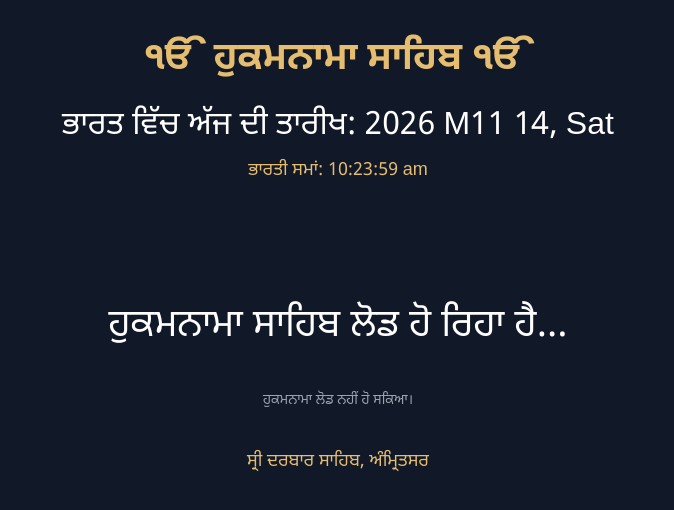
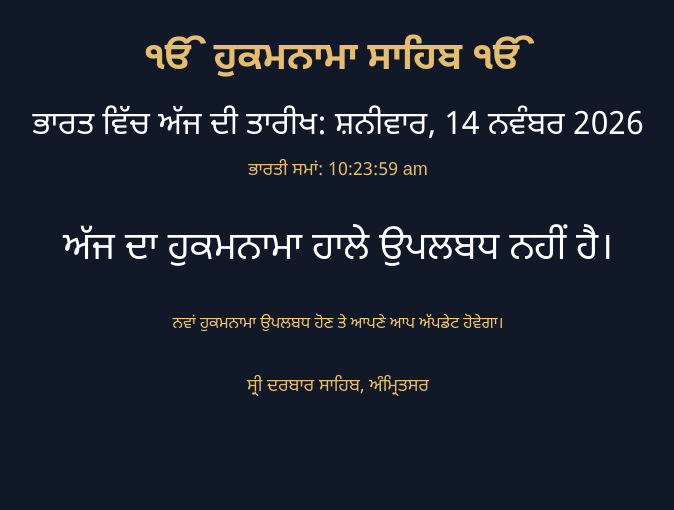
Before and after one commit to harkirat75/daily-hukamnama, a plain HTML site: page index.html in a window 1280 px wide. Shown: the whole page, without its empty margins (302-976 px from the left). Drawn offline with Linux system fonts and the light colour scheme; no server answers.

Commit message:
Update index.html

```diff
--- a/index.html
+++ b/index.html
@@ -31,7 +31,6 @@ body {
 
 #indiaDate {
   font-size: clamp(22px, 2.5vw, 32px);
-  color: #ffffff;
   margin-bottom: 12px;
 }
 
@@ -63,9 +62,9 @@ body {
 }
 
 #status {
-  color: #9ca3af;
-  font-size: 14px;
-  margin-top: 15px;
+  color: #f0c674;
+  font-size: 16px;
+  margin-top: 20px;
 }
 
 .footer {
@@ -98,21 +97,76 @@ body {
 
 <script>
 
-const API_URL =
-'https://api.gurbaninow.com/v2/hukamnama/today';
+const API_BASE =
+'https://api.gurbaninow.com/v2/hukamnama';
 
-// Always use India timezone for the date
-function updateIndiaClock() {
+// Punjabi date names
+const weekdays = [
+  'ਐਤਵਾਰ',
+  'ਸੋਮਵਾਰ',
+  'ਮੰਗਲਵਾਰ',
+  'ਬੁੱਧਵਾਰ',
+  'ਵੀਰਵਾਰ',
+  'ਸ਼ੁੱਕਰਵਾਰ',
+  'ਸ਼ਨੀਵਾਰ'
+];
 
-  const now = new Date();
+const months = [
+  'ਜਨਵਰੀ',
+  'ਫਰਵਰੀ',
+  'ਮਾਰਚ',
+  'ਅਪ੍ਰੈਲ',
+  'ਮਈ',
+  'ਜੂਨ',
+  'ਜੁਲਾਈ',
+  'ਅਗਸਤ',
+  'ਸਤੰਬਰ',
+  'ਅਕਤੂਬਰ',
+  'ਨਵੰਬਰ',
+  'ਦਸੰਬਰ'
+];
 
-  const date = new Intl.DateTimeFormat('pa-IN', {
+// Get current date in India
+function getIndiaDate() {
+
+  const parts = new Intl.DateTimeFormat('en-US', {
     timeZone: 'Asia/Kolkata',
     weekday: 'long',
     day: 'numeric',
-    month: 'long',
+    month: 'numeric',
     year: 'numeric'
-  }).format(now);
+  }).formatToParts(new Date());
+
+  const get = name =>
+    parts.find(p => p.type === name).value;
+
+  const dayName = get('weekday');
+  const day = Number(get('day'));
+  const month = Number(get('month'));
+  const year = Number(get('year'));
+
+  const weekdayIndex = [
+    'Sunday', 'Monday', 'Tuesday',
+    'Wednesday', 'Thursday', 'Friday',
+    'Saturday'
+  ].indexOf(dayName);
+
+  return {
+    year,
+    month,
+    day,
+    weekdayIndex,
+    formatted:
+      weekdays[weekdayIndex] + ', ' +
+      day + ' ' + months[month - 1] +
+      ' ' + year
+  };
+}
+
+// Display Indian date and time
+function updateClock() {
+
+  const india = getIndiaDate();
 
   const time = new Intl.DateTimeFormat('en-IN', {
     timeZone: 'Asia/Kolkata',
@@ -120,16 +174,16 @@ function updateIndiaClock() {
     minute: '2-digit',
     second: '2-digit',
     hour12: true
-  }).format(now);
+  }).format(new Date());
 
   document.getElementById('indiaDate').textContent =
-    'ਭਾਰਤ ਵਿੱਚ ਅੱਜ ਦੀ ਤਾਰੀਖ: ' + date;
+    'ਭਾਰਤ ਵਿੱਚ ਅੱਜ ਦੀ ਤਾਰੀਖ: ' + india.formatted;
 
   document.getElementById('indiaTime').textContent =
     'ਭਾਰਤੀ ਸਮਾਂ: ' + time;
 }
 
-// Load daily Hukamnama
+// Load Hukamnama for exact Indian date
 async function loadHukamnama() {
 
   const text = document.getElementById('hukamnama');
@@ -137,17 +191,29 @@ async function loadHukamnama() {
   const sourceDate = document.getElementById('sourceDate');
   const status = document.getElementById('status');
 
-  updateIndiaClock();
+  const india = getIndiaDate();
+
+  const url =
+    API_BASE + '/' +
+    india.year + '/' +
+    india.month + '/' +
+    india.day +
+    '?_=' + Date.now();
+
+  updateClock();
+
+  status.textContent = 'ਹੁਕਮਨਾਮਾ ਚੈੱਕ ਕੀਤਾ ਜਾ ਰਿਹਾ ਹੈ...';
 
   try {
 
-    const response = await fetch(
-      API_URL + '?refresh=' + Date.now(),
-      { cache: 'no-store' }
-    );
+    const response = await fetch(url, {
+      cache: 'no-store'
+    });
 
     if (!response.ok) {
-      throw new Error('API unavailable');
+      throw new Error(
+        'Todays Hukamnama is not available yet'
+      );
     }
 
     const data = await response.json();
@@ -162,53 +228,70 @@ async function loadHukamnama() {
       .map(item => item.line.gurmukhi.unicode)
       .filter(Boolean);
 
-    if (!lines.length) {
+    if (lines.length === 0) {
       throw new Error('Gurmukhi text unavailable');
     }
 
+    // Display Gurbani
     text.textContent = lines.join('\n');
 
+    // Display Ang number
     ang.textContent =
       'ਅੰਗ ' + data.hukamnamainfo.pageno;
 
-    // Show actual publication date separately
+    // Confirm publication date
     const d = data.date && data.date.gregorian;
 
     if (d) {
-      const actualDate = new Date(
-        Date.UTC(d.year, d.month - 1, d.date)
-      );
 
-      const formatted = new Intl.DateTimeFormat('pa-IN', {
-        timeZone: 'Asia/Kolkata',
-        day: 'numeric',
-        month: 'long',
-        year: 'numeric'
-      }).format(actualDate);
+      const returnedDate =
+        d.year + '-' +
+        String(d.month).padStart(2, '0') + '-' +
+        String(d.date).padStart(2, '0');
+
+      const requestedDate =
+        india.year + '-' +
+        String(india.month).padStart(2, '0') + '-' +
+        String(india.day).padStart(2, '0');
+
+      if (returnedDate !== requestedDate) {
+        throw new Error(
+          'Returned Hukamnama date does not match India date'
+        );
+      }
 
       sourceDate.textContent =
-        'ਹੁਕਮਨਾਮੇ ਦੀ ਪ੍ਰਕਾਸ਼ਿਤ ਤਾਰੀਖ: ' + formatted;
+        'ਹੁਕਮਨਾਮੇ ਦੀ ਤਾਰੀਖ: ' + india.formatted;
+    } else {
+      sourceDate.textContent =
+        'ਹੁਕਮਨਾਮੇ ਦੀ ਤਾਰੀਖ: ' + india.formatted;
     }
 
-    status.textContent = 'ਹੁਕਮਨਾਮਾ ਅੱਪਡੇਟ ਹੋ ਗਿਆ';
+    status.textContent = '';
 
   } catch (error) {
 
+    console.error(error);
+
+    text.textContent =
+      'ਅੱਜ ਦਾ ਹੁਕਮਨਾਮਾ ਹਾਲੇ ਉਪਲਬਧ ਨਹੀਂ ਹੈ।';
+
+    ang.textContent = '';
+    sourceDate.textContent = '';
+
     status.textContent =
-      'ਹੁਕਮਨਾਮਾ ਲੋਡ ਨਹੀਂ ਹੋ ਸਕਿਆ।';
-
-    console.error(error);
+      'ਨਵਾਂ ਹੁਕਮਨਾਮਾ ਉਪਲਬਧ ਹੋਣ ਤੇ ਆਪਣੇ ਆਪ ਅੱਪਡੇਟ ਹੋਵੇਗਾ।';
   }
 }
 
-// Initial load
-updateIndiaClock();
+// Start page
+updateClock();
 loadHukamnama();
 
-// Update India date and time every second
-setInterval(updateIndiaClock, 1000);
+// Update clock every second
+setInterval(updateClock, 1000);
 
-// Check for new Hukamnama every 15 minutes
+// Check exact-date Hukamnama every 15 minutes
 setInterval(loadHukamnama, 15 * 60 * 1000);
 
 </script>
```
